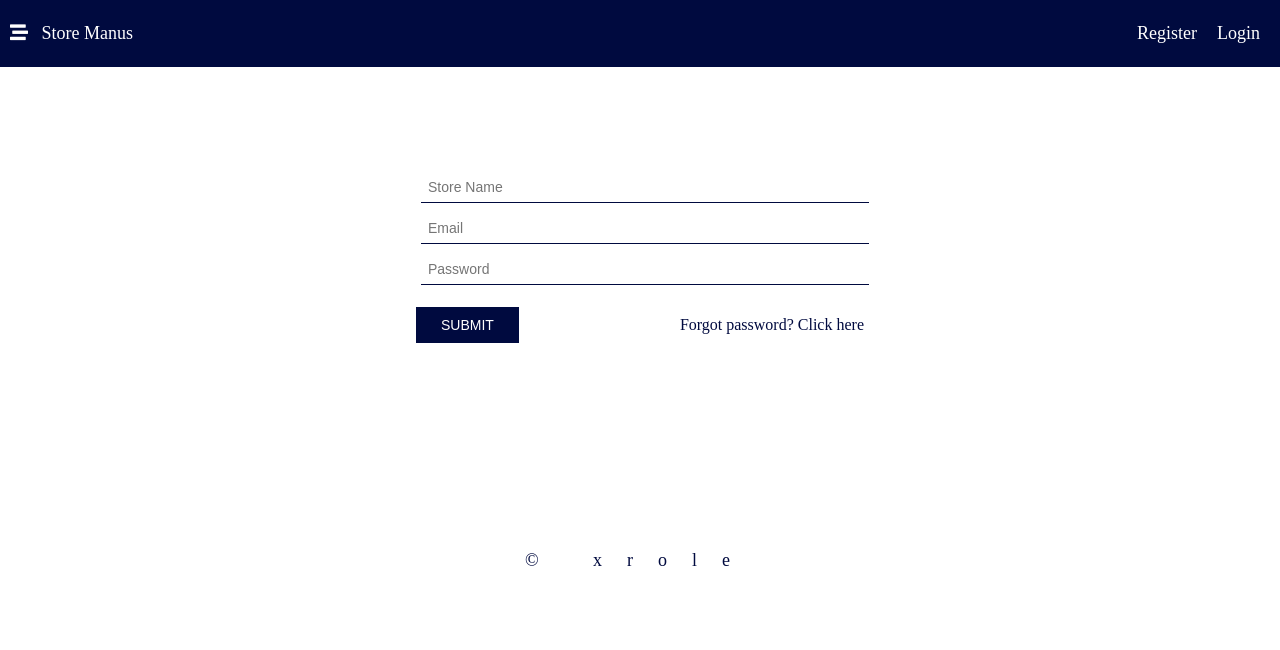
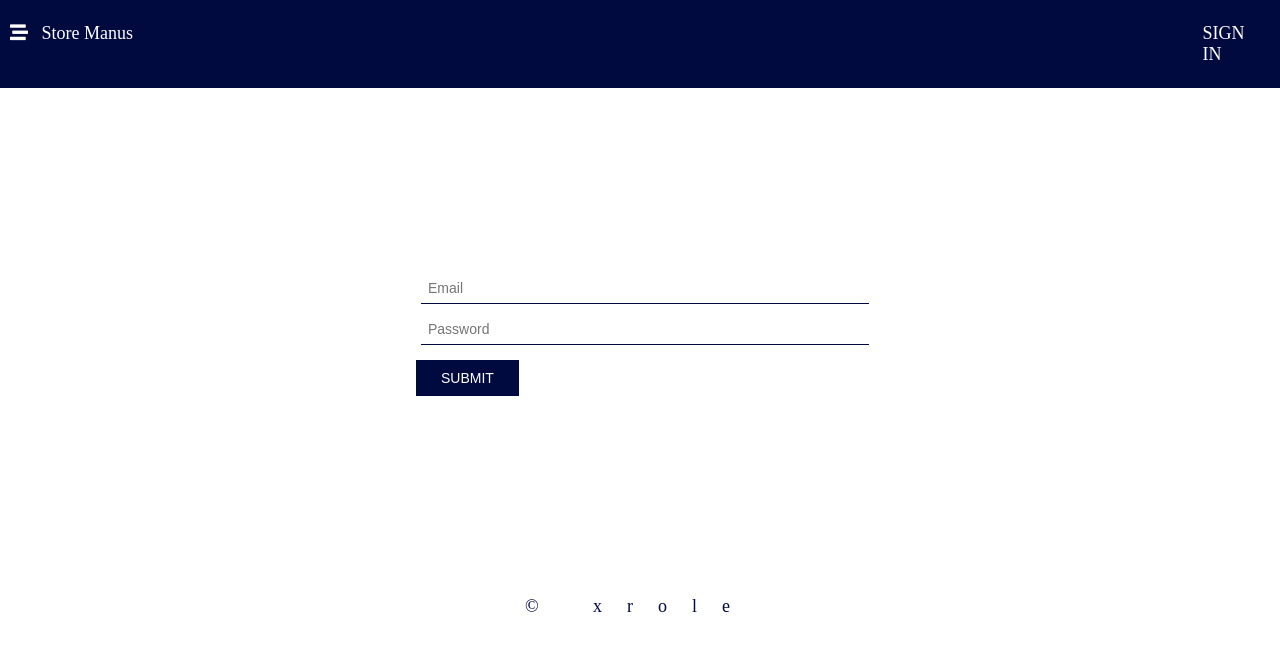
Before and after one commit to XROLE/storeManus, a plain HTML site: page views/signin.html in a window 1280 px wide. Drawn offline with Linux system fonts and the light colour scheme.

Commit message:
FT(changed login button to sign in, remove store name )

```diff
--- a/views/signin.html
+++ b/views/signin.html
@@ -26,16 +26,12 @@
                 </p>
             </div>
             <ul class="nav-items">
-                <a href="signup.html" style="color: white"> <li>Register</li></a>
-                <a href="signin.html" style="color: white"><li>Login</li></a>
+                <a href="signin.html" style="color: white"><li>SIGN IN</li></a>
             </ul>
         </nav>
-        <div class="signupDiv">
+        <div class="signupDiv" style="margin-top: 180px">
             <form action="" class="signup-form">
-                <div>
-                    <input type="text" name="" id="" placeholder="Store Name">
-                </div>
-                <div>
+                 <div>
                     <input type="email" name="" id="" placeholder="Email">
                 </div>
                 <div>
@@ -43,7 +39,6 @@
                     </div>
                 <div class="signup-button-div">
                     <button class="link signin-button">Submit</button>
-                   <p> Forgot password? <a href="" > Click here</a></p>
                 </div>
             </form>
         </div>
```
